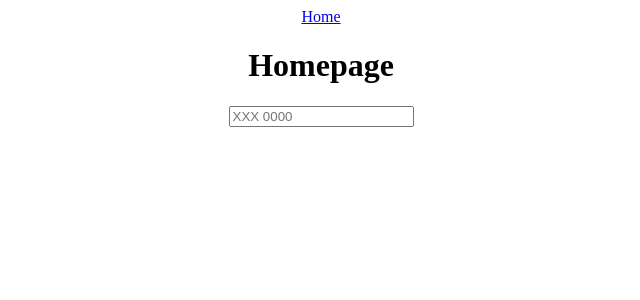
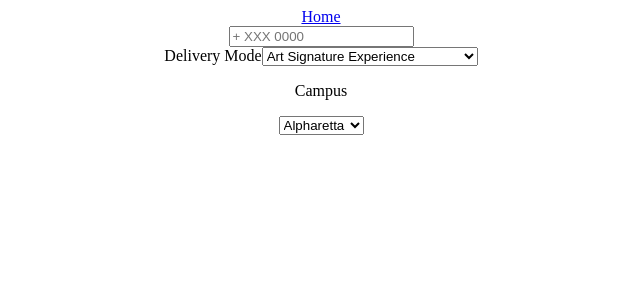
Before and after one commit to GSU-Scheduler/website2, a React (Create React App) app: page / in a window 1280 px wide. Shown: the top 300 px of the page, without its empty margins (319-959 px from the left). Built offline with nearby package versions, Linux system fonts and the light colour scheme.

Commit message:
Added some stuff

```diff
--- a/src/components/CourseAdd/index.tsx
+++ b/src/components/CourseAdd/index.tsx
@@ -1,9 +1,9 @@
+
 import { getDocs, collection, query, where, limit } from 'firebase/firestore';
 import { db } from '../../config/firebase';
-import { useState, useRef, ChangeEvent, useCallback, useEffect} from 'react';
-import debounce from 'lodash.debounce'; // Add lodash.debounce for debouncing the input
+import { useState, useRef, ChangeEvent, useCallback, useEffect, useMemo } from 'react';
+import debounce from 'lodash.debounce';
 
-// Defining interface to represent the returns object posts
 export interface Course {
     building: string;
     campus: string;
@@ -22,53 +22,82 @@ export interface Course {
 }
 
 export const CourseAdd = () => {
-    const [courseList, setCourseList] = useState<Course[] | null>(null);
+    const [courseList, setCourseList] = useState<Course[]>([]);
     const [keyword, setKeyword] = useState<string>('');
-    const [filteredCourses, setFilteredCourses] = useState<Course[] | null>(null);
-    const inputRef = useRef<HTMLInputElement | null>(null); // Ref to access input element
+    const [filteredCourses, setFilteredCourses] = useState<Course[]>([]);
+    const [loading, setLoading] = useState<boolean>(false);
+    const [error, setError] = useState<string | null>(null);
+    const inputRef = useRef<HTMLInputElement | null>(null);
 
     const coursesRef = collection(db, 'courses');
 
-    // Fetch courses based on keyword
     const getCourses = async (subjectKeyword: string) => {
+        console.log('getCourses called with:', subjectKeyword);
+        setLoading(true);
+        setError(null);
+
         try {
+            if (subjectKeyword === '') {
+                console.log('Empty subjectKeyword, clearing lists');
+                setCourseList([]);
+                setFilteredCourses([]);
+                setLoading(false);
+                return;
+            }
+
             const q = query(
                 coursesRef,
                 where('subject', '>=', subjectKeyword),
                 where('subject', '<=', subjectKeyword + '\uf8ff'),
-                limit(300) // Adjust the limit as needed
+                limit(300)
             );
             const data = await getDocs(q);
-            const coursesArray = (data.docs.map((doc) => ({ ...doc.data(), id: doc.id })) as Course[]);
+            const coursesArray = data.docs.map((doc) => ({ ...doc.data(), id: doc.id })) as Course[];
             setCourseList(coursesArray);
+            filterCourses(coursesArray, keyword);
 
-            // Filter locally based on the full keyword
-            filterCourses(coursesArray, keyword);
         } catch (error) {
-            console.log(error);
+            console.error(error);
+            setError('Failed to fetch courses. Please try again.');
+
+        } finally {
+            setLoading(false);
         }
     };
 
-    // Debounce function for input changes
     const debounceFetch = useCallback(
         debounce((value: string) => {
-            const subjectKeyword = value.split(' ')[0]; // Extract subject part of the keyword
+            if (value.trim()) {
+                console.log('debounceFetch called with:', value);
+                const subjectKeyword = value.split(' ')[0];
                 getCourses(subjectKeyword);
-        }, 500), []
+            }
+        }, 500),
+        []
     );
 
-    // Function to filter courses locally based on the full keyword
+    const debounceFilter = useCallback(
+        debounce((courses: Course[], keyword: string) => {
+            console.log('debounceFilter called with:', keyword);
+            const filtered = courses.filter((course) => {
+                const courseString = `${course.subject} ${course.courseNumber}`;
+                return courseString.startsWith(keyword);
+            });
+            setFilteredCourses(filtered);
+        }, 500),
+        []
+    );
     const filterCourses = (courses: Course[], keyword: string) => {
+        console.log('filterCourses called with:', keyword);
         const filtered = courses.filter((course) => {
             const courseString = `${course.subject} ${course.courseNumber}`;
             return courseString.startsWith(keyword);
         });
         setFilteredCourses(filtered);
     };
-
-    // Function to handle changes in the input field
     const handleChangeKeyword = useCallback((e: ChangeEvent<HTMLInputElement>) => {
         let input = e.target.value.trim();
+        console.log('handleChangeKeyword called with:', input);
         const results = /^([A-Z]+)(\d.*)$/i.exec(input);
 
         if (results != null) {
@@ -78,38 +107,95 @@ export const CourseAdd = () => {
 
         const formattedInput = input.toUpperCase();
         setKeyword(formattedInput);
+        console.log('Formatted input:', formattedInput);
 
-        // Fetch courses based on the subject part of the formatted input
+        if (formattedInput === '') {
+            console.log('Input is empty, clearing lists');
+            setCourseList([]);
+            setFilteredCourses([]);
+        } else {
             debounceFetch(formattedInput);
+        }
     }, [debounceFetch]);
 
-    // Additional effect to filter the courses whenever keyword or courseList changes
     useEffect(() => {
-        if (courseList) {
-            filterCourses(courseList, keyword || '');
+        if (courseList.length > 0) {
+            debounceFilter(courseList, keyword || '');
         }
     }, [keyword, courseList]);
 
+    const memoizedCourses = useMemo(() => filteredCourses, [filteredCourses]);
+
     return (
-        <div>
+        <div className='bg-blue-200 w-2/5'>
+            <div className='border-black'>
                 <input
                     type='text'
                     ref={inputRef}
-                placeholder='XXX 0000'
-                value={keyword || ''} // Display the current keyword value
-                onChange={handleChangeKeyword} // Handle changes in the input
-                style={{ textTransform: 'uppercase' }} // CSS to display text in uppercase
+                    placeholder='+ XXX 0000'
+                    value={keyword || ''}
+                    onChange={handleChangeKeyword}
+                    style={{ textTransform: 'uppercase' }}
+                    className='w-full bg-gray-500'
                 />
-            {keyword}
+                {loading && <p>Loading...</p>}
+                {error && <p>{error}</p>}
+                {!loading && memoizedCourses.length === 0 && keyword && !error && (
+                    <p>No courses found matching '{keyword}'</p>
+                )}
+            </div>
 
             <div className="flex flex-col items-center space-y-4">
-                {filteredCourses?.map((course) => (
+                {memoizedCourses.map((course) => (
                     <div key={course.id} className='bg-emerald-400 shadow-md rounded-lg w-80 p-4 flex flex-col items-start'>
                         <p className="font-semibold">{course.subject} {course.courseNumber}</p>
                         <p>{course.title}</p>
-                        {/* Add additional content here */}
+                        <p>{course.time}</p>
+                        <p>{course.building}</p>
+                        <p>Campus: {course.campus}</p>
+                        <p>{course.instructor}</p>
                     </div>
                 ))}
+            </div>
+
+            <div>
+                <label htmlFor="deliveryMode">Delivery Mode</label>
+                <select id="deliveryMode">
+                    <option>Art Signature Experience</option>
+                    <option>Asynchronous Online Instruct</option>
+                    <option>City Signature Experience</option>
+                    <option>Critical Thinking Through Writing</option>
+                    <option>EPIC Interdisciplinary Program</option>
+                    <option>Face to Face - Instruction</option>
+                    <option>Global Scholar</option>
+                    <option>FLC Bench Course</option>
+                    <option>Global Signature Experience</option>
+                    <option>Honors College</option>
+                    <option>Hybird/Partially Online</option>
+                    <option>Low Cost:$40 or under req cost</option>
+                    <option>No-cost $0 required costs</option>
+                    <option>Non-Freshman Learning Comm</option>
+                    <option>Panther Gateway Course</option>
+                    <option>PC Global Scholar</option>
+                    <option>Professional Signature Exp</option>
+                    <option>Research Signature Experience</option>
+                    <option>Service Signature Experience</option>
+                    <option>Synchronous Online</option>
+                    <option>Virtual Exchange Course</option>
+                    <option>Women Lead Program</option>
+                </select>
+            </div>
+
+            <div>
+                <p>Campus</p>
+                <select name="" id="">
+                    <option>Alpharetta</option>
+                    <option>Clarkston</option>
+                    <option>Decatur</option>
+                    <option>Dunwoody</option>
+                    <option>Newton</option>
+                    <option>Atlanta</option>
+                </select>
             </div>
         </div>
     );
--- a/src/pages/Home.tsx
+++ b/src/pages/Home.tsx
@@ -3,7 +3,6 @@ import { CourseAdd } from "../components/CourseAdd"
 export const Home = () => {
     return(
         <div>
-            <h1>Homepage</h1>
             <CourseAdd />
         </div>
     )
```
Lines whose indentation alone changed are shown as unchanged.
